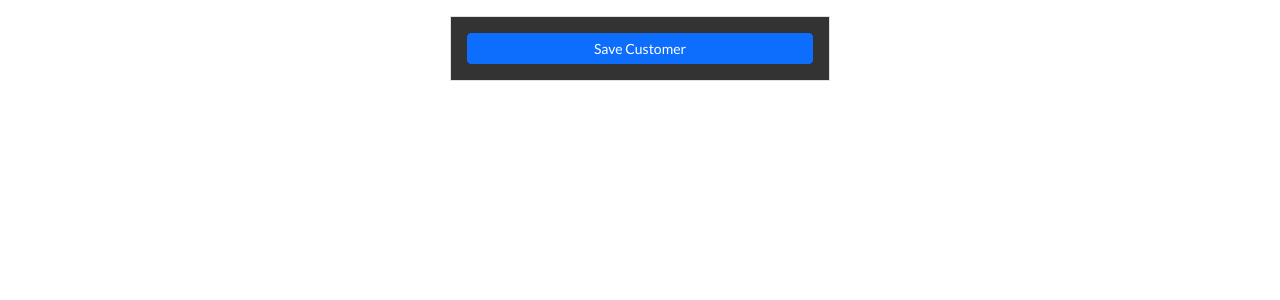
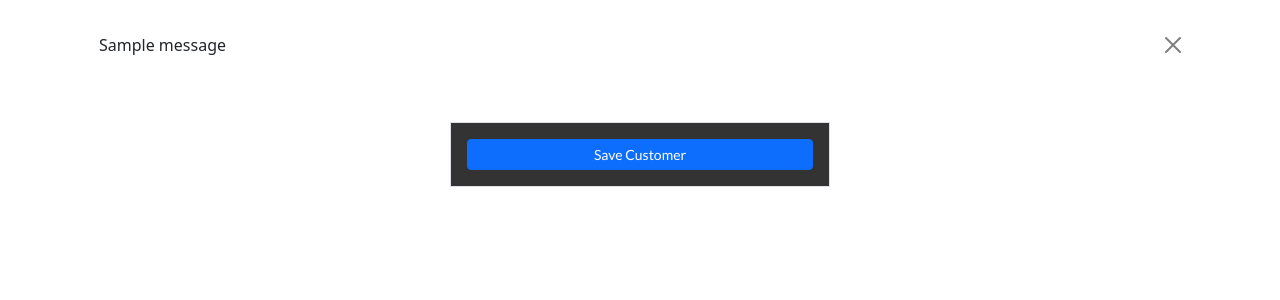
Before and after one commit to CodeOmari/ShopEase, a Django app: page /add/customer in a window 1280 px wide. Shown: the part 72-372 px from the top of the page. Run offline with Django 5.2, Linux system fonts and the light colour scheme; tables that the repository leaves empty hold one stand-in row (values such as "Sample post"); one stand-in notice (Sample message) is shown; some libraries are stand-ins or nearby versions.

Commit message:
master template

```diff
--- a/templates/master.html
+++ b/templates/master.html
@@ -46,6 +46,15 @@
       </div>
     </nav>
 
+     <div class="container">
+        {% for message in messages %}
+            <div class="alert {{ message.tags }} alert-dismissible fade show mt-3" role="alert">
+                <p>{{ message }}</p>
+                <button type="button" class="btn-close" data-bs-dismiss="alert" aria-label="Close"></button>
+            </div>
+        {% endfor %}
+    </div>
+
     {% block content %}
     {% endblock %}
 </body>
```
